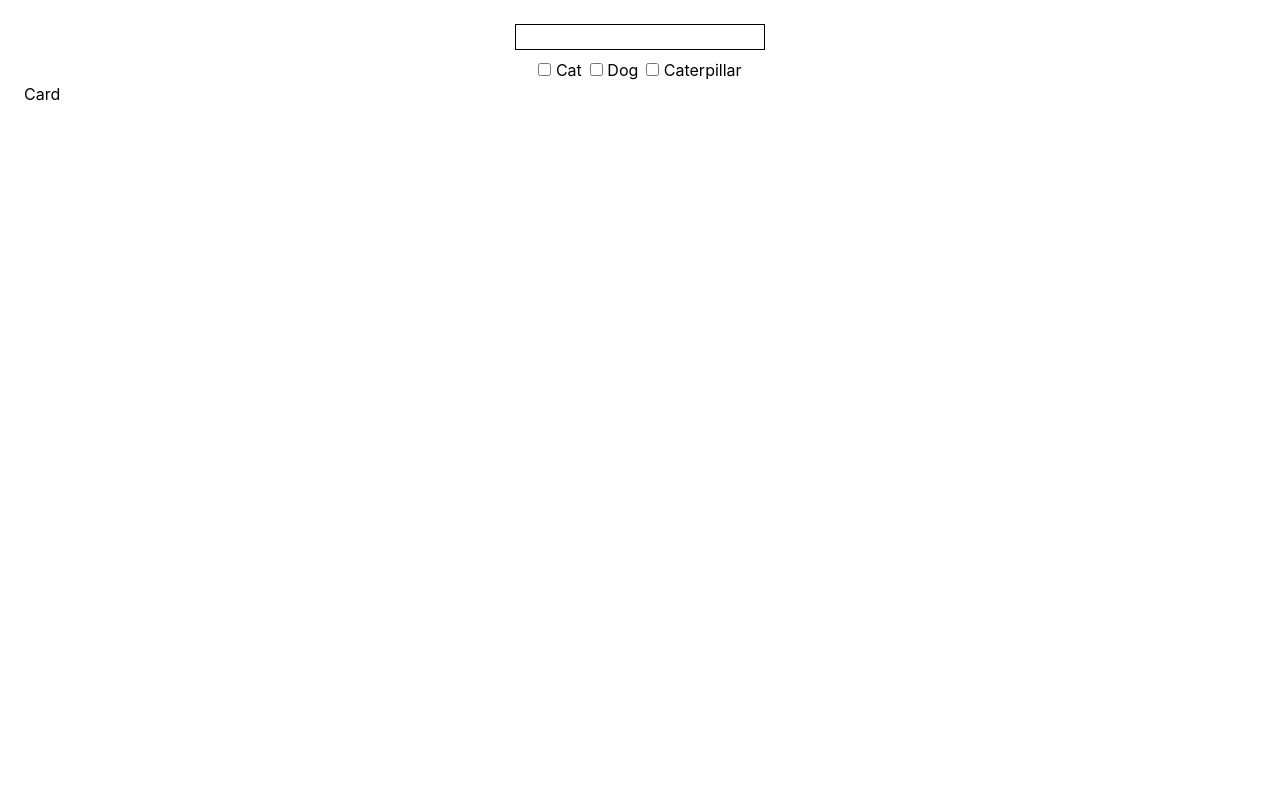
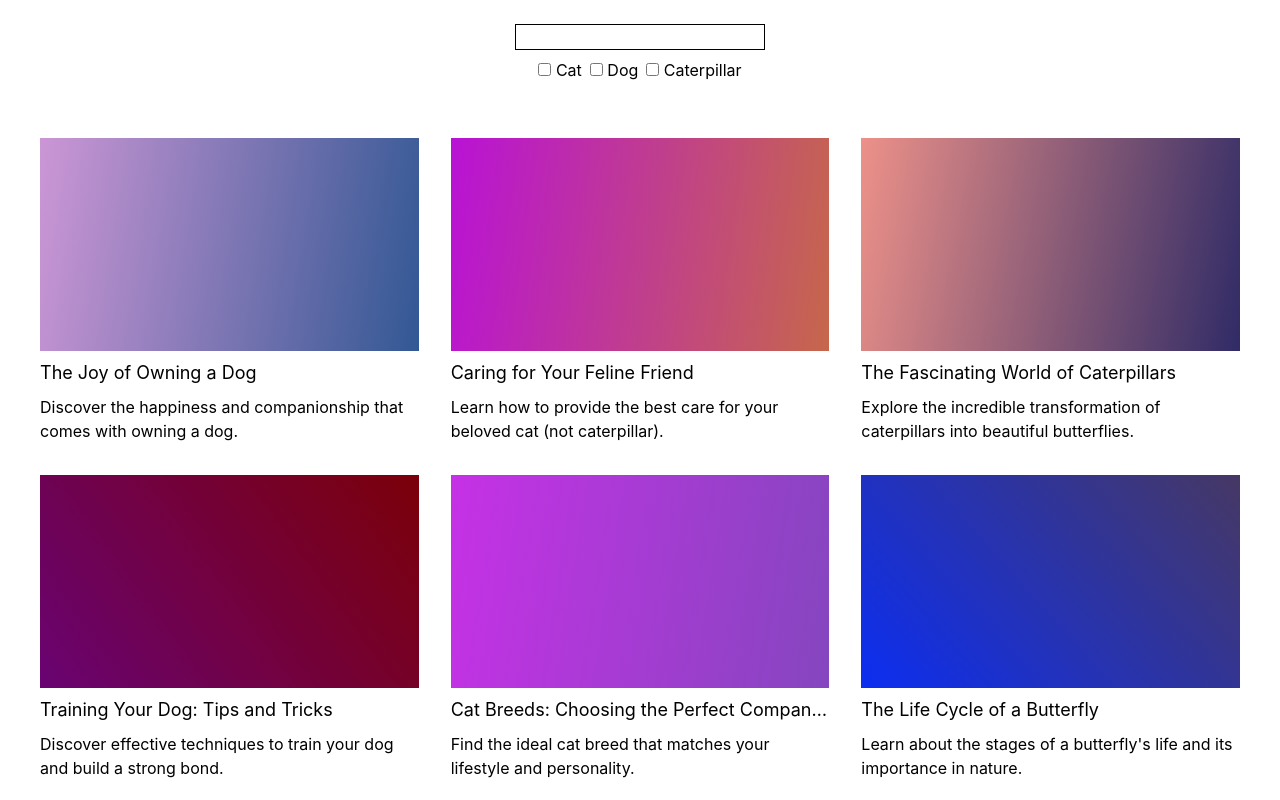
Before and after one commit to tauhid-ahmed/rreact, a React (Vite) app: page / in a window 1280 px wide. Shown: the top 800 px of the page. Built offline with nearby package versions, Linux system fonts and the light colour scheme.

Commit message:
add search filter in blogposts

```diff
--- a/src/components/blog-posts.tsx
+++ b/src/components/blog-posts.tsx
@@ -1,23 +1,51 @@
-import { useState } from "react";
-import { blogPosts } from "../data/blog-posts";
+import { Dispatch, SetStateAction, useState } from "react";
+import { getBlogPosts, generateGradient } from "../data/blog-posts";
+
+type Post = {
+  id: string;
+  title: string;
+  description: string;
+};
 
 export default function BlogPosts() {
+  const [query, setQuery] = useState("");
+  const posts = getBlogPosts(query);
   return (
     <div className="py-6 space-y-10">
-      <Form />
-      <Card />
+      <Form query={query} setQuery={setQuery} />
+      <div className="flex flex-wrap justify-center">
+        {posts.map((post: Post) => (
+          <Card key={post.id} post={post} />
+        ))}
+      </div>
     </div>
   );
 }
 
-function Form() {
-  const [query, setQuery] = useState("");
+function Form({
+  query,
+  setQuery,
+}: {
+  query: string;
+  setQuery: Dispatch<SetStateAction<string>>;
+}) {
   const words = query.split(" ");
   const catChecked = words.includes("cat");
   const dogChecked = words.includes("dog");
   const caterpillarChecked = words.includes("caterpillar");
 
-  const handleCheck = (word: string, checked: boolean) => {};
+  const handleCheck = (word: string, checked: boolean) => {
+    if (checked) {
+      const newQuery = [...words, word];
+      setQuery(newQuery.join(" ").trim());
+    } else {
+      const newQuery = words
+        .filter((w) => w !== word)
+        .join(" ")
+        .trim();
+      setQuery(newQuery);
+    }
+  };
 
   return (
     <form className="text-center">
@@ -30,7 +58,7 @@
       <div className="space-x-2 mt-2">
         <label htmlFor="">
           <input
-            checked={dogChecked}
+            checked={catChecked}
             onChange={(e) => handleCheck("cat", e.currentTarget.checked)}
             type="checkbox"
             name="cat"
@@ -39,7 +67,7 @@
         </label>
         <label htmlFor="">
           <input
-            checked={catChecked}
+            checked={dogChecked}
             onChange={(e) => handleCheck("dog", e.currentTarget.checked)}
             type="checkbox"
             name="dog"
@@ -62,6 +90,19 @@
   );
 }
 
-function Card() {
-  return <>Card</>;
+function Card({ post }: { post: Post }) {
+  return (
+    <div className="basis-2/2 sm:basis-1/2 md:basis-1/3 p-4 overflow-hidden">
+      <div className="space-y-2">
+        <div
+          className="aspect-video"
+          style={{
+            background: generateGradient(post.id),
+          }}
+        ></div>
+        <h2 className="text-lg whitespace-nowrap truncate">{post.title}</h2>
+        <p>{post.description}</p>
+      </div>
+    </div>
+  );
 }
--- a/src/data/blog-posts.ts
+++ b/src/data/blog-posts.ts
@@ -94,3 +94,16 @@
 
   return gradient;
 }
+
+export const getBlogPosts = (query: string) => {
+  const words = query.split(" ");
+
+  return blogPosts.filter((post) => {
+    if (!query) return true;
+    return (
+      words.every((word) => post.tags.some((w) => w === word)) ||
+      post.title.includes(query) ||
+      post.description.includes(query)
+    );
+  });
+};
```
